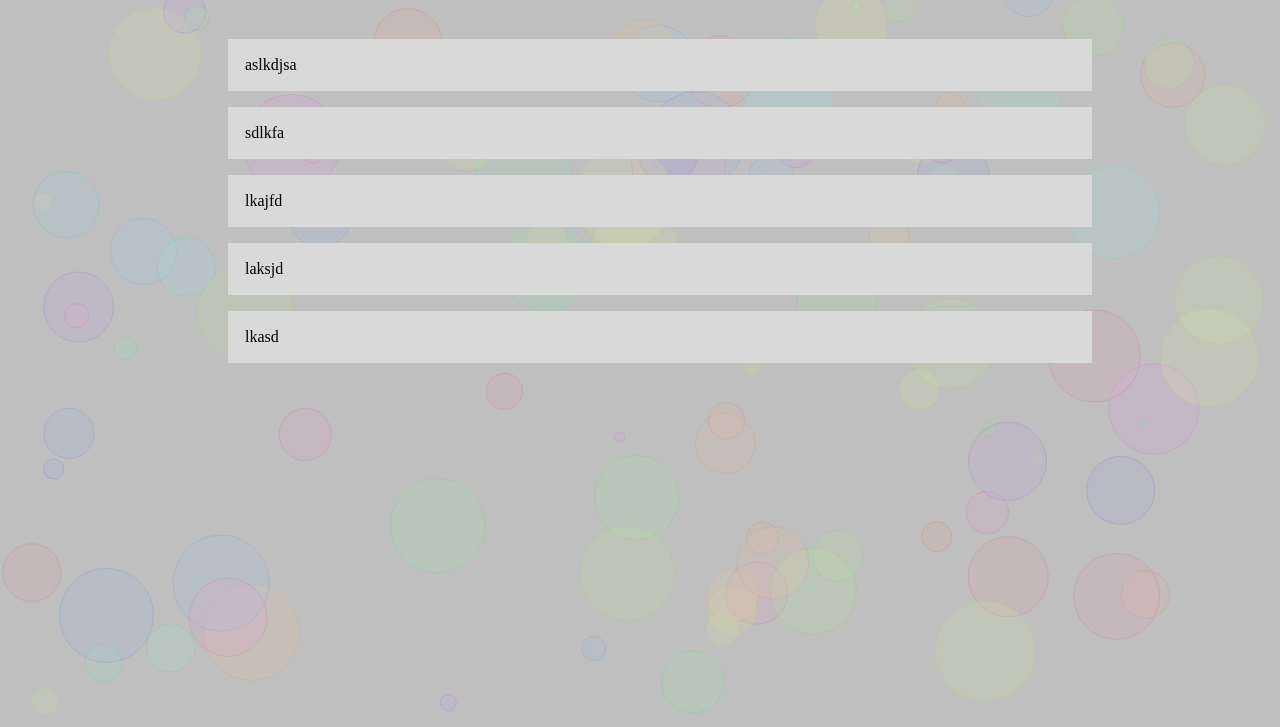
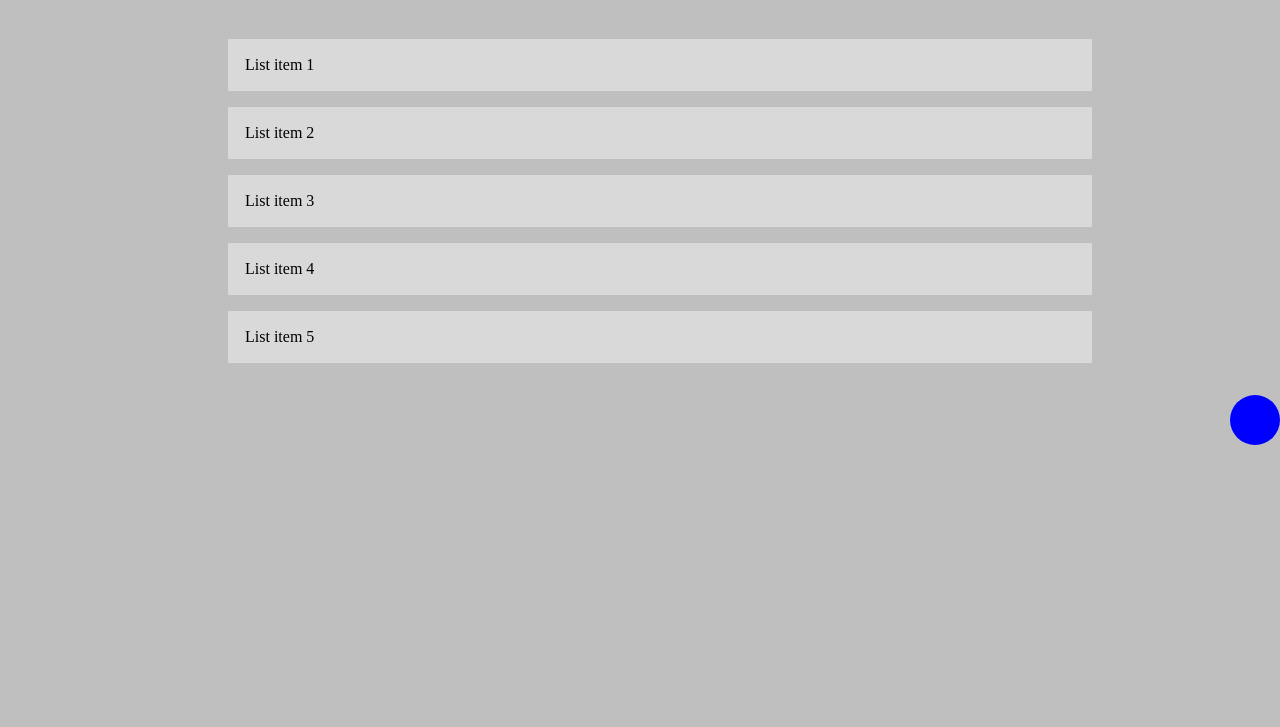
Before and after one commit to endy128/canvas, a plain HTML site: page index.html in a window 1280 px wide. Shown: the part 73-800 px from the top of the page. Drawn offline with Linux system fonts and the light colour scheme.

Commit message:
added button

```diff
--- a/index.html
+++ b/index.html
@@ -1,22 +1,23 @@
 <!DOCTYPE html>
 <html lang="en">
   <head>
-  <meta charset="UTF-8">
-  <meta http-equiv="X-UA-Compatible" content="IE=edge">
-  <meta name="viewport" content="width=device-width, initial-scale=1.0">
+    <meta charset="UTF-8" />
+    <meta http-equiv="X-UA-Compatible" content="IE=edge" />
+    <meta name="viewport" content="width=device-width, initial-scale=1.0" />
     <title>JS Canvas</title>
-  <link rel="stylesheet" href="style.css">
+    <link rel="stylesheet" href="style.css" />
     <script defer src="script.js"></script>
   </head>
   <body>
     <canvas></canvas>
     <h1>My cool webpage</h1>
     <ul>
-    <li>aslkdjsa</li>
-    <li>sdlkfa</li>
-    <li>lkajfd</li>
-    <li>laksjd</li>
-    <li>lkasd</li>
+      <li>List item 1</li>
+      <li>List item 2</li>
+      <li>List item 3</li>
+      <li>List item 4</li>
+      <li>List item 5</li>
     </ul>
+    <div id="toggle-bubbles" title="Bubbles!"></div>
   </body>
 </html>
--- a/script.js
+++ b/script.js
@@ -12,6 +12,17 @@ let mouse = {
   x: null,
   y: null,
 }
+
+window.addEventListener('click', (e) => {
+  console.log(canvas.style.display)
+  if (e.target.id == 'toggle-bubbles') {
+    if (canvas.style.display != 'block') {
+      canvas.style.display = 'block'
+    } else {
+      canvas.style.display = 'none'
+    }
+  }
+})
 
 window.addEventListener('pointermove', (e) => {
   mouse.x = e.x
--- a/style.css
+++ b/style.css
@@ -1,23 +1,25 @@
-html, body {
+html,
+body {
   margin: 0;
   padding: 0;
   box-sizing: border-box;
   height: 100%;
 }
 
-
 canvas {
   background-color: hsl(0, 0%, 75%);
-  z-index: -9;
-  display: block;
+  z-index: -1;
+  display: none;
   position: fixed;
   top: 0;
   left: 0;
 }
 
 body {
+  z-index: -9;
   display: flex;
   flex-direction: column;
+  background-color: hsl(0, 0%, 75%);
 }
 
 h1 {
@@ -37,10 +39,19 @@ li {
   background-color: hsl(0, 0%, 85%);
   transition: all, ease-in, 0.1s;
   /* transition: width 2s, height 2s, background-color 2s, transform 2s; */
-
 }
 
-li:hover{
+li:hover {
   cursor: pointer;
   transform: scale(1.01, 1.01);
 }
+
+#toggle-bubbles {
+  align-self: flex-end;
+  cursor: pointer;
+  width: 50px;
+  height: 50px;
+  border-radius: 50px;
+  /* padding: 25px 0px; */
+  background-color: blue;
+}
```
Lines whose indentation alone changed are shown as unchanged.
